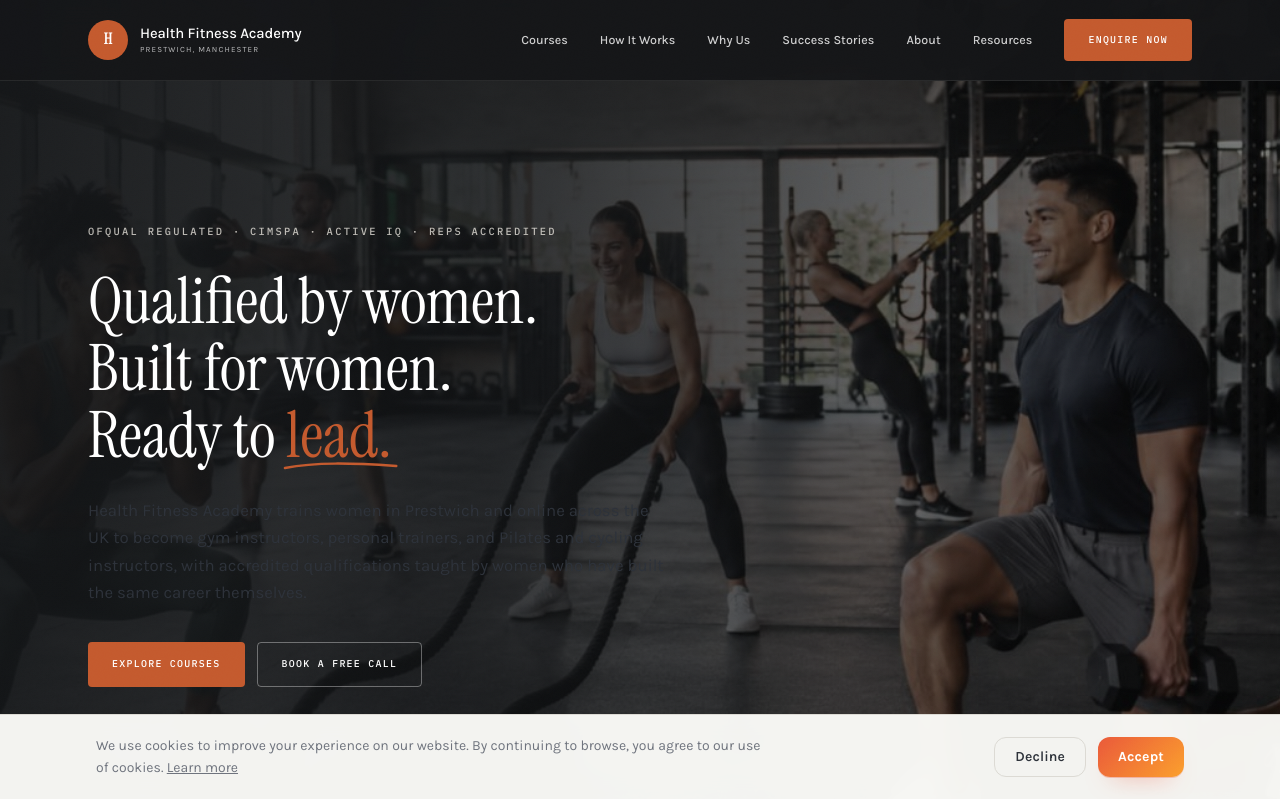
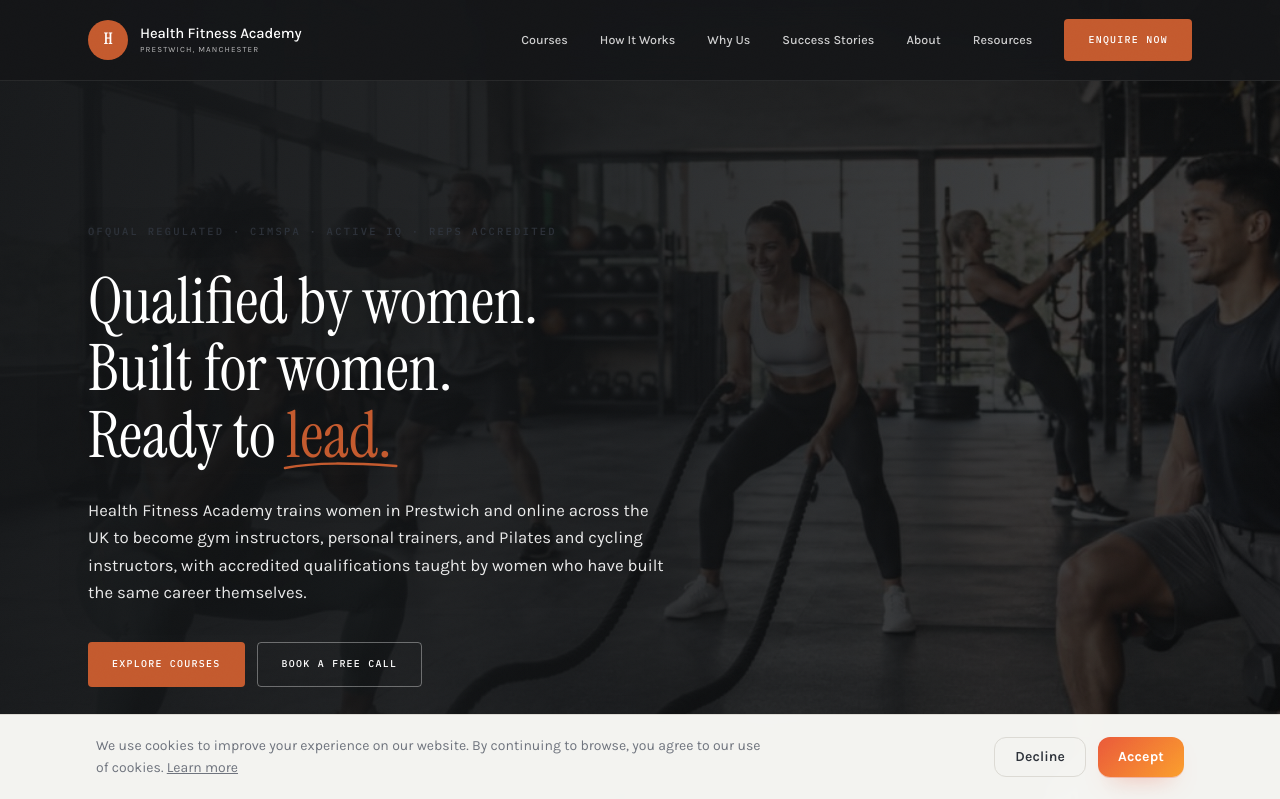
Before and after one commit to adamwilss/health-fitness-academy-site, a Next.js app: page / in a window 1280 px wide. Shown: the top 799 px of the page. Built offline with nearby package versions, Linux system fonts and the light colour scheme.

Commit message:
fix: darken hero overlay + image and add text shadow for readability

```diff
--- a/src/app/editorial/components/Hero.tsx
+++ b/src/app/editorial/components/Hero.tsx
@@ -80,7 +80,7 @@ export default function Hero() {
           fill
           priority
           quality={90}
-          className="object-cover object-[center_25%] brightness-[0.62] saturate-[0.85]"
+          className="object-cover object-left brightness-[0.5] saturate-[0.8]"
           sizes="100vw"
         />
       </div>
@@ -88,7 +88,7 @@ export default function Hero() {
         className="absolute inset-0 z-[1]"
         style={{
           background:
-            'linear-gradient(100deg, rgba(20,22,24,0.95) 0%, rgba(20,22,24,0.78) 40%, rgba(20,22,24,0.42) 68%, rgba(20,22,24,0.2) 100%)',
+            'linear-gradient(100deg, rgba(20,22,24,0.96) 0%, rgba(20,22,24,0.86) 35%, rgba(20,22,24,0.70) 58%, rgba(20,22,24,0.48) 100%)',
         }}
       />
       <div className="relative z-10 w-full max-w-[1200px] mx-auto px-6 sm:px-8 lg:px-12 pt-32 sm:pt-44 lg:pt-56 pb-24 sm:pb-36">
@@ -96,7 +96,7 @@ export default function Hero() {
           initial={{ opacity: 0, y: 20 }}
           animate={{ opacity: 1, y: 0 }}
           transition={{ duration: 0.7, delay: 0.1 }}
-          className="mb-7 block font-mono text-[0.6rem] sm:text-[0.65rem] font-medium uppercase tracking-[0.22em] text-[#F2EEE6]/75"
+          className="mb-7 block font-mono text-[0.6rem] sm:text-[0.65rem] font-medium uppercase tracking-[0.22em] text-[#F2EEE6]/83 drop-shadow-[0_1px_10px_rgba(0,0,0,0.5)]"
         >
           OFQUAL regulated &middot; CIMSPA &middot; Active IQ &middot; REPs accredited
         </motion.span>
@@ -105,7 +105,7 @@ export default function Hero() {
           initial={{ opacity: 0, y: 24 }}
           animate={{ opacity: 1, y: 0 }}
           transition={{ duration: 0.8, delay: 0.2 }}
-          className="max-w-[720px] font-serif text-[clamp(2.6rem,5vw,4.4rem)] font-medium leading-[1.05] text-white"
+          className="max-w-[720px] font-serif text-[clamp(2.6rem,5vw,4.4rem)] font-medium leading-[1.05] text-white drop-shadow-[0_3px_24px_rgba(0,0,0,0.55)]"
         >
           <span className="block">Qualified by women.</span>
           <span className="block">Built for women.</span>
@@ -134,7 +134,7 @@ export default function Hero() {
           initial={{ opacity: 0, y: 20 }}
           animate={{ opacity: 1, y: 0 }}
           transition={{ duration: 0.8, delay: 0.35 }}
-          className="mt-7 max-w-[580px] text-base sm:text-[1.05rem] leading-relaxed text-white/84"
+          className="mt-7 max-w-[580px] text-base sm:text-[1.05rem] leading-relaxed text-white/[0.9] drop-shadow-[0_2px_16px_rgba(0,0,0,0.5)]"
         >
           Health Fitness Academy trains women in Prestwich and online across the UK to become gym instructors, personal trainers, and Pilates and cycling instructors, with accredited qualifications taught by women who have built the same career themselves.
         </motion.p>
```
